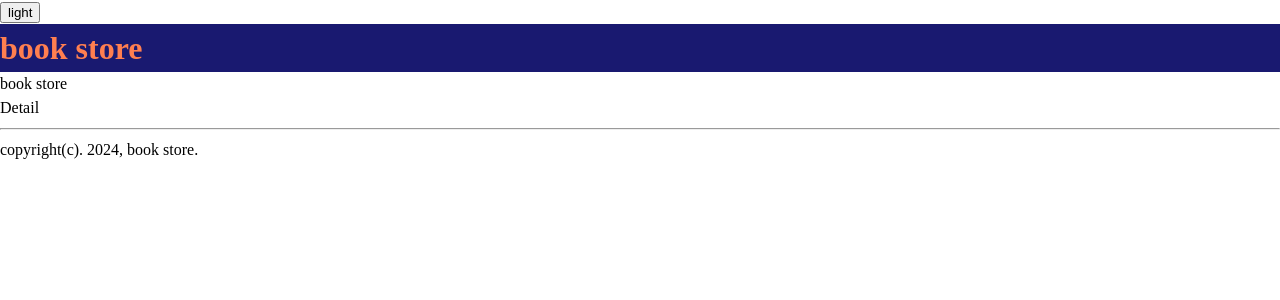
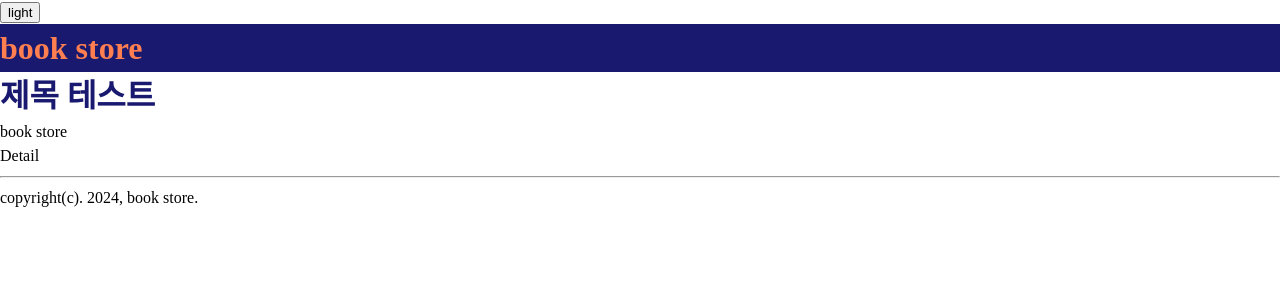
Before and after one commit to Ag-crane/devcourse-full-3, a React (Create React App) app in the folder 09-book-store/: page / in a window 1280 px wide. Shown: the top 300 px of the page. Built offline with nearby package versions, Linux system fonts and the light colour scheme.

Commit message:
Title 컴포넌트 작성

```diff
--- /dev/null
+++ b/09-book-store/src/components/common/Title.tsx
@@ -0,0 +1,23 @@
+import styled from "styled-components";
+import { ColorKey, HeadingSize } from "../../style/theme";
+
+interface Props {
+    children: React.ReactNode;
+    size: HeadingSize;
+    color?: ColorKey;
+}
+function Title({ children, size, color }: Props) {
+    return (
+        <TitleStyle size={size} color={color}>
+            {children}
+        </TitleStyle>
+    );
+}
+
+const TitleStyle = styled.h1<Omit<Props, "children">>`
+    font-size: ${({ theme, size }) => theme.heading[size].fontSize};
+    color: ${({ theme, color }) =>
+        color ? theme.color[color] : theme.color.primary};
+`;
+
+export default Title;
--- a/09-book-store/src/pages/Home.tsx
+++ b/09-book-store/src/pages/Home.tsx
@@ -1,6 +1,9 @@
+import Title from "../components/common/Title";
+
 const Home = () => {
     return (
         <>
+            <Title size="large" color="background">제목 테스트</Title>
             <div>book store</div>
         </>
     );
--- a/09-book-store/src/style/theme.ts
+++ b/09-book-store/src/style/theme.ts
@@ -1,10 +1,17 @@
 export type ThemeName = "light" | "dark";
-type ColorKey = "primary" | "background" | "secondary" | "third";
+export type ColorKey = "primary" | "background" | "secondary" | "third";
 
 interface Theme {
     name: ThemeName;
     color: Record<ColorKey, string>;
+    heading: {
+        [key in HeadingSize]: {
+            fontSize: string;
+        };
+    };
 }
+
+export type HeadingSize = "small" | "medium" | "large";
 
 export const light: Theme = {
     name: "light",
@@ -14,9 +21,21 @@
         secondary: "blue",
         third: "green",
     },
+    heading: {
+        small: {
+            fontSize: "1rem",
+        },
+        medium: {
+            fontSize: "1.5rem",
+        },
+        large: {
+            fontSize: "2rem",
+        },
+    },
 };
 
 export const dark: Theme = {
+    ...light, // heading이 동일하기 때문에 name과 color만 오버라이딩 해준다!
     name: "dark",
     color: {
         primary: "coral",
@@ -28,4 +47,4 @@
 
 export const getTheme = (themeName: ThemeName) => {
     return themeName === "light" ? light : dark;
-}
+};
```
